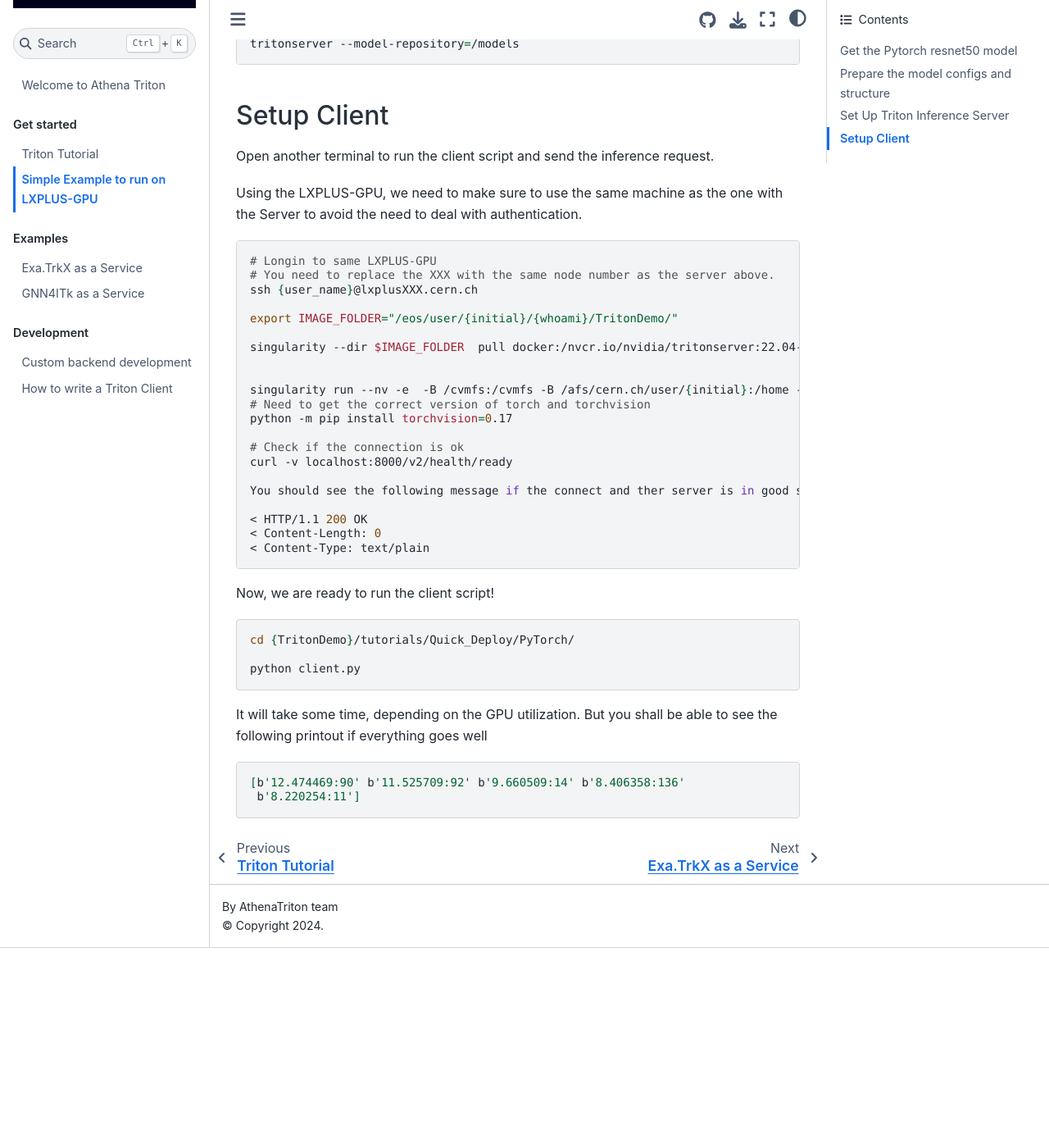
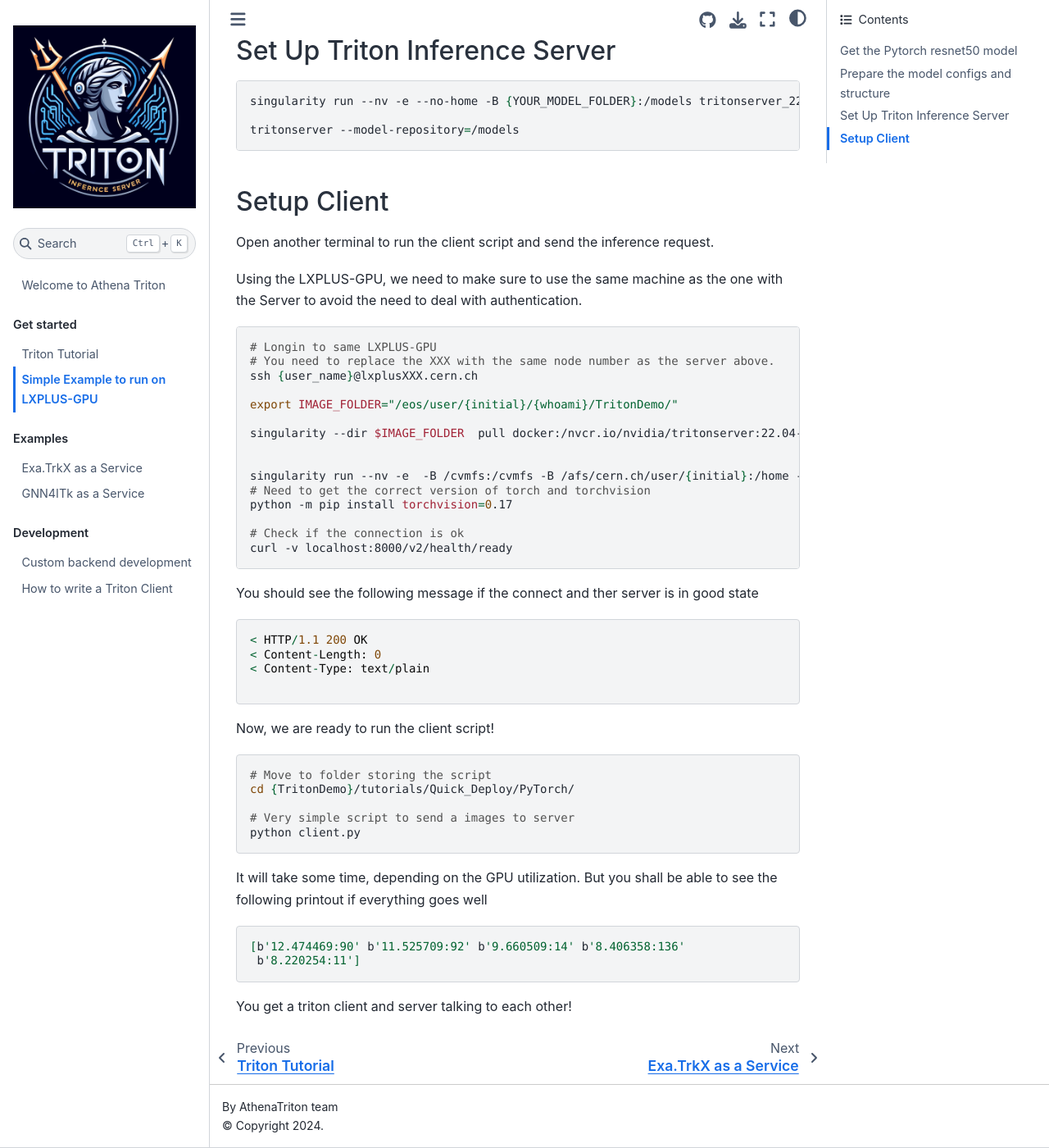
Before and after one commit to hrzhao76/AthenaTriton, a Jupyter Book: the page built from book/triton-lxplusGPU.md, in a window 1280 px wide and 1400 px high, scrolled down 1270 px. Shown: the whole window at 82% size. Built offline with Jupyter Book 1.0.4 settings and Sphinx 7.4.7 and the Sphinx Book theme 1.1.4, drawn with Linux system fonts in a browser that asks for light colours; before the commit the page ends 2426 px from its top, so only the background shows below that; some of the changed text lies outside the part shown.

Commit message:
Add minor text changes

````diff
--- a/book/triton-lxplusGPU.md
+++ b/book/triton-lxplusGPU.md
@@ -14,17 +14,23 @@
 ```bash
 # Connect to lxplus GPU mode
 ssh {user_name}@lxplus.gpu.cern.ch
+
 #Create work directory
 cd ~
 mkdir TritonDemo
+
 #  Clone the Official tutorial
 git clone https://github.com/triton-inference-server/tutorials.git .
+
 # Cache directory
 SINGULARITY_CACHEDIR="/eos/user/{INITIAL}/{YOUR_ACCOUNT}/singularity/"
+
 # image folder, beeter to store in EOS
 export IMAGE_FOLDER="/eos/user/{INITIAL}/{YOUR_ACCOUNT}/TritonDemo/"
+
 #Pull the image
 singularity pull --dir $IMAGE_FOLDER docker://nvcr.io/nvidia/pytorch:22.04-py3
+
 # Run the image
 singularity run --nv -B /afs -B /eos -B /cvmfs pytorch_22.04-py3.sif
 
@@ -82,9 +88,11 @@
 
 # Check if the connection is ok
 curl -v localhost:8000/v2/health/ready
+```
 
 You should see the following message if the connect and ther server is in good state
 
+```
 < HTTP/1.1 200 OK
 < Content-Length: 0
 < Content-Type: text/plain
@@ -95,8 +103,10 @@
 
 
 ```bash
+# Move to folder storing the script
 cd {TritonDemo}/tutorials/Quick_Deploy/PyTorch/
 
+# Very simple script to send a images to server
 python client.py
 
 ```
@@ -108,3 +118,5 @@
 [b'12.474469:90' b'11.525709:92' b'9.660509:14' b'8.406358:136'
  b'8.220254:11']
 ```
+
+You get a triton client and server talking to each other!
````
Also changed, not shown: other parts of book/triton-lxplusGPU.md (+1 -1 lines).
